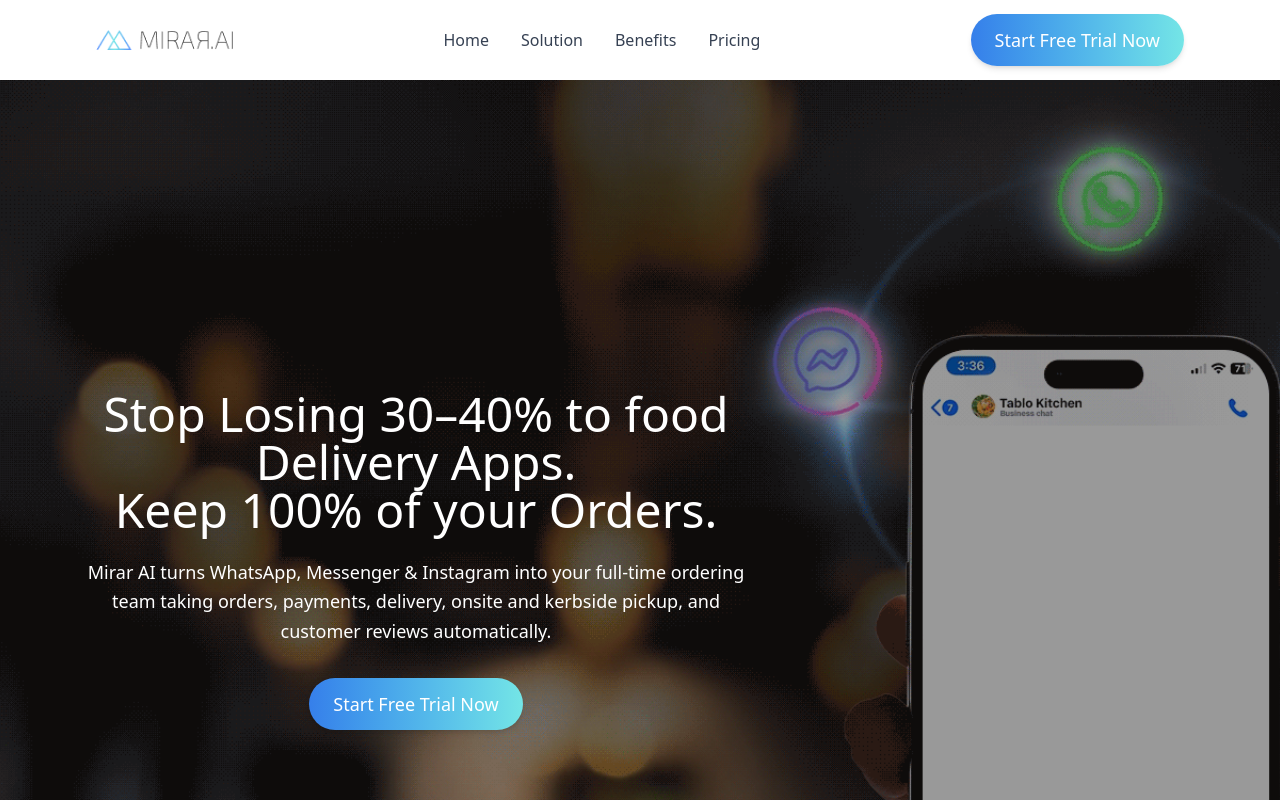
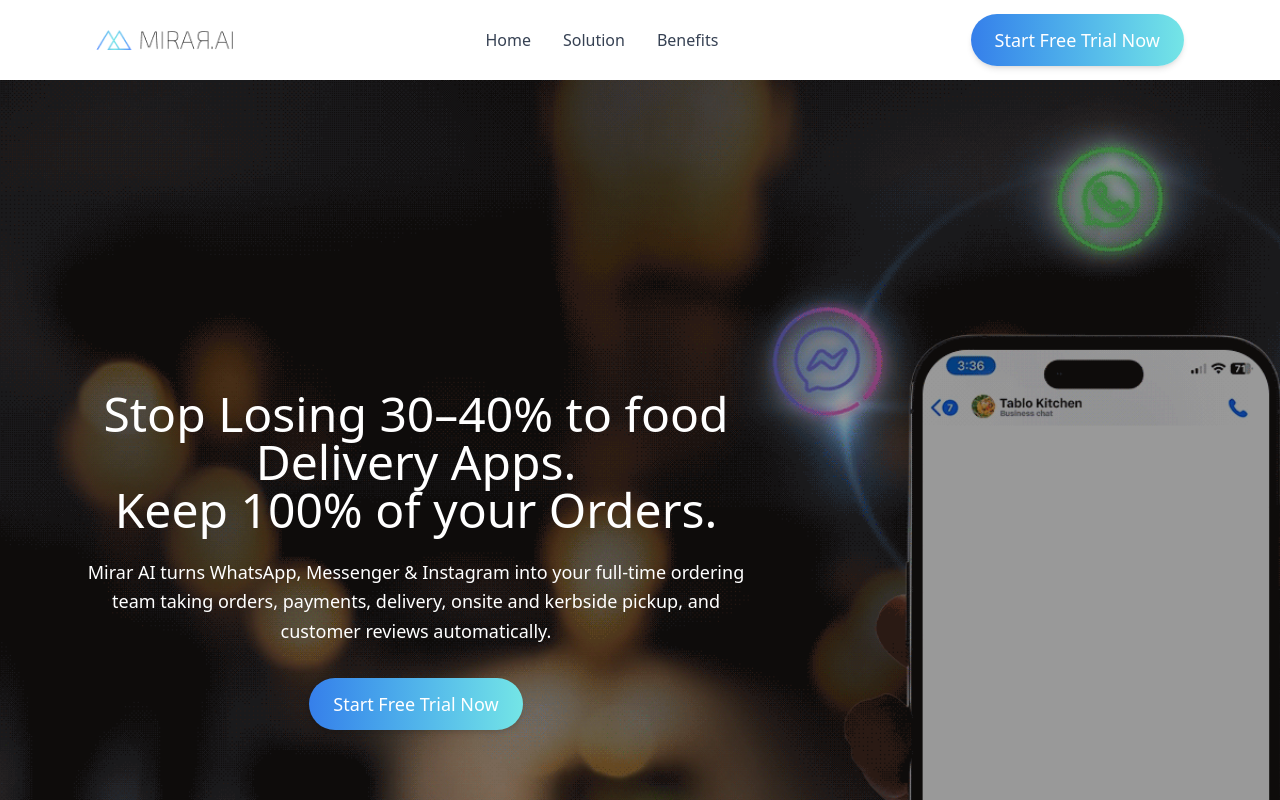
Before and after one commit to NikhilKSharma29/mirar-landing-page, a Next.js app: page / in a window 1280 px wide. Shown: the top 800 px of the page. Built offline with nearby package versions, Linux system fonts and the light colour scheme.

Commit message:
removed pricing section

```diff
--- a/src/app/landing-page/components/Navbar.jsx
+++ b/src/app/landing-page/components/Navbar.jsx
@@ -25,7 +25,7 @@
     { label: "Home", href: "#hero" },
     { label: "Solution", href: "#solution" },
     { label: "Benefits", href: "#benefits" },
-    { label: "Pricing", href: "#pricing" },
+    // { label: "Pricing", href: "#pricing" },
   ];
 
   // Close mobile menu when clicking outside
--- a/src/app/page.js
+++ b/src/app/page.js
@@ -32,7 +32,7 @@
             <Fifth />
 
             { /* sixth section */}
-            <Sixth />
+            {/* <Sixth /> */}
 
             {/* seventh section */}
             <Seventh />
```
